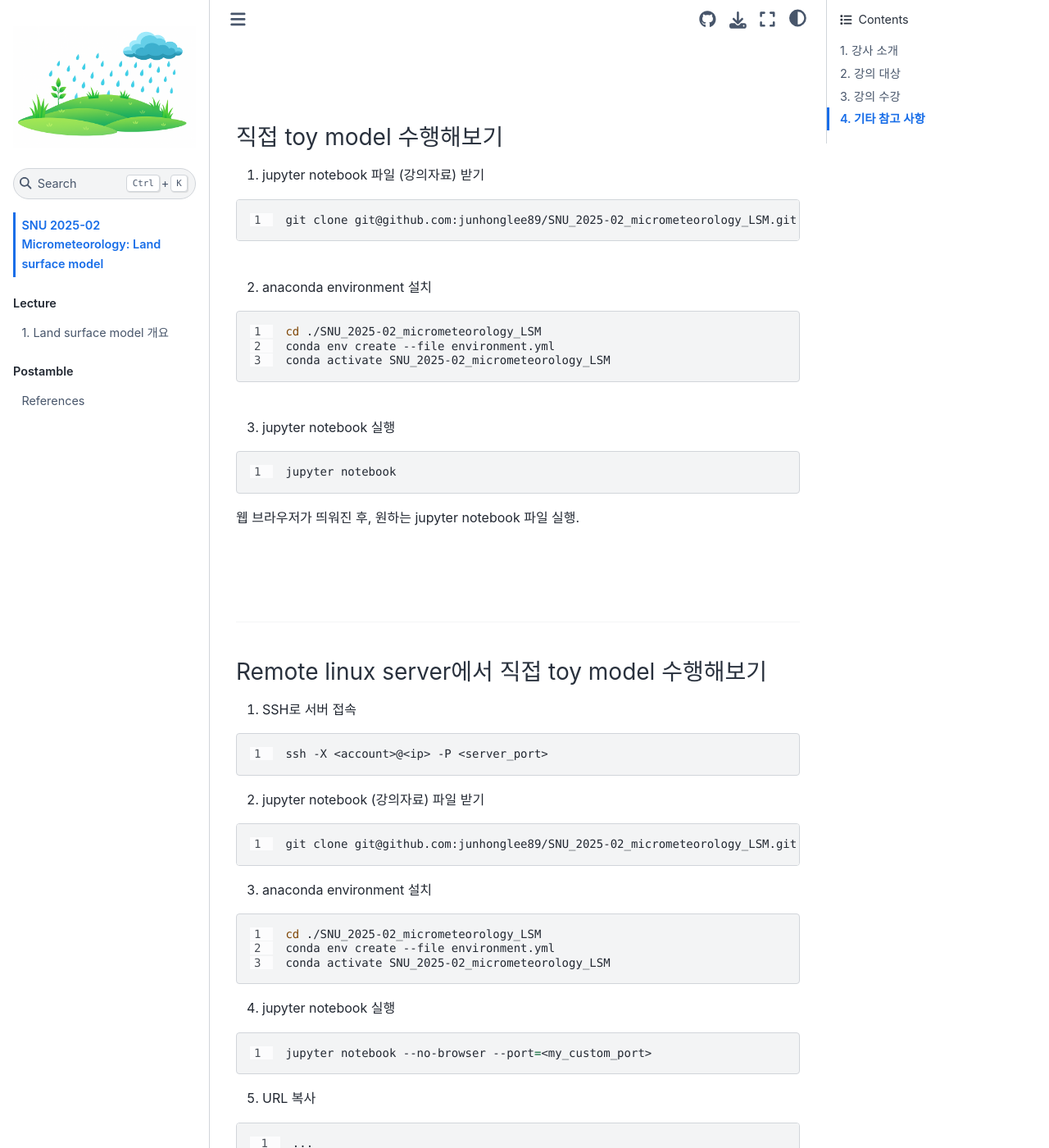
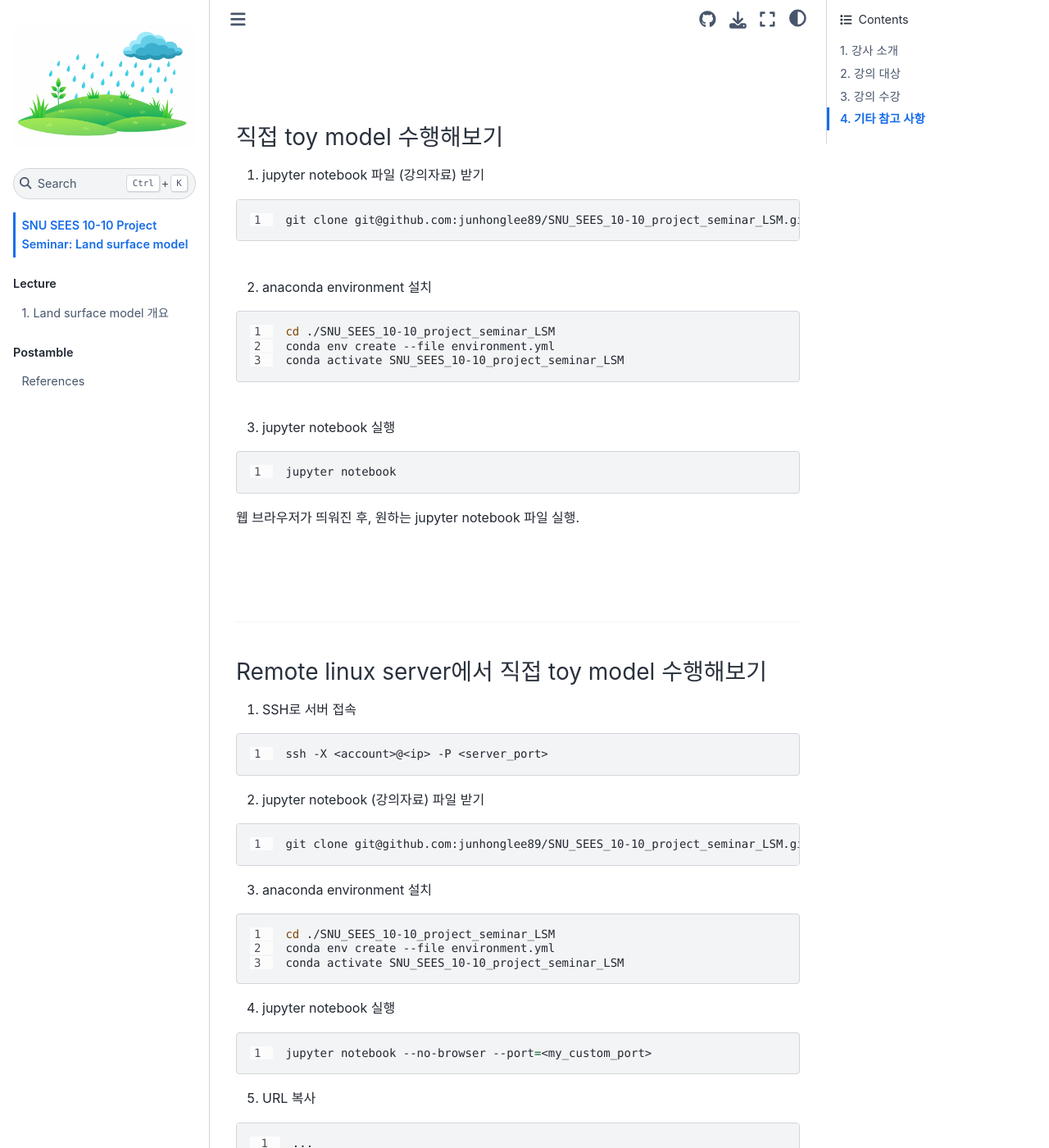
Before and after one commit to junhonglee89/SNU_SEES_10-10_project_seminar_LSM, a Jupyter Book: the page built from home.md, in a window 1280 px wide and 1400 px high, scrolled down 5217 px. Shown: the whole window at 82% size. Built offline with Jupyter Book 1.0.4 settings and Sphinx 7.4.7 and the Sphinx Book theme 1.1.4, drawn with Linux system fonts in a browser that asks for light colours; pages that are not in the unit, such as notebooks, are missing from menus; cross-references to code outside the pages are shown as plain code; some of the changed text lies outside the part shown.

Commit message:
Update contents for SNU SEES 10-10 project seminar

````diff
--- a/home.md
+++ b/home.md
@@ -1,4 +1,4 @@
-# SNU 2025-02 Micrometeorology: Land surface model
+# SNU SEES 10-10 Project Seminar: Land surface model
 
 **By [Junhong Lee (이준홍)][junhong_homepage], Kyungpook national university**
 
@@ -114,7 +114,7 @@ The lecture combines theoretical foundations with practical coding exercises usi
 [이곳][repo]에서 받거나, sever에서 다음 명령어를 통하여 받을 수 있습니다:
 ```{code-block} bash
 :linenos:
-git clone git@github.com:junhonglee89/SNU_2025-02_micrometeorology_LSM.git
+git clone git@github.com:junhonglee89/SNU_SEES_10-10_project_seminar_LSM.git
 ```
 
 <br>
@@ -191,7 +191,7 @@ brew install --cask anaconda
 1. jupyter notebook 파일 (강의자료) 받기
 ```{code-block} bash
 :linenos:
-git clone git@github.com:junhonglee89/SNU_2025-02_micrometeorology_LSM.git
+git clone git@github.com:junhonglee89/SNU_SEES_10-10_project_seminar_LSM.git
 ```
 
 <br>
@@ -199,9 +199,9 @@ git clone git@github.com:junhonglee89/SNU_2025-02_micrometeorology_LSM.git
 2. anaconda environment 설치
 ```{code-block} bash
 :linenos:
-cd ./SNU_2025-02_micrometeorology_LSM
+cd ./SNU_SEES_10-10_project_seminar_LSM
 conda env create --file environment.yml
-conda activate SNU_2025-02_micrometeorology_LSM
+conda activate SNU_SEES_10-10_project_seminar_LSM
 ```
 
 <br>
@@ -229,15 +229,15 @@ ssh -X <account>@<ip> -P <server_port>
 2. jupyter notebook (강의자료) 파일 받기
 ```{code-block} bash
 :linenos:
-git clone git@github.com:junhonglee89/SNU_2025-02_micrometeorology_LSM.git
+git clone git@github.com:junhonglee89/SNU_SEES_10-10_project_seminar_LSM.git
 ```
 
 3. anaconda environment 설치
 ```{code-block} bash
 :linenos:
-cd ./SNU_2025-02_micrometeorology_LSM
+cd ./SNU_SEES_10-10_project_seminar_LSM
 conda env create --file environment.yml
-conda activate SNU_2025-02_micrometeorology_LSM
+conda activate SNU_SEES_10-10_project_seminar_LSM
 ```
 
 4. jupyter notebook 실행
@@ -295,9 +295,9 @@ ssh -L <new_port>:localhost:<new_port> <account>@<ip> -P <server_port>
 
 
 [junhong_homepage]: https://scholar.google.com/citations?user=CfzQ610AAAAJ&hl=en
-[git_page]: https://junhonglee89.github.io/SNU_2025-02_micrometeorology_LSM
+[git_page]: https://junhonglee89.github.io/SNU_SEES_10-10_project_seminar_LSM
 [jupyterbook]: https://jupyterbook.org
 [climlab]: https://github.com/climlab/climlab
-[book]: https://junhonglee89.github.io/SNU_2025-02_micrometeorology_LSM/
-[repo]: https://github.com/junhonglee89/SNU_2025-02_micrometeorology_LSM
+[book]: https://junhonglee89.github.io/SNU_SEES_10-10_project_seminar_LSM
+[repo]: https://github.com/junhonglee89/SNU_SEES_10-10_project_seminar_LSM
 [notebook]: https://jupyter-notebook.readthedocs.io/en/stable/
````
